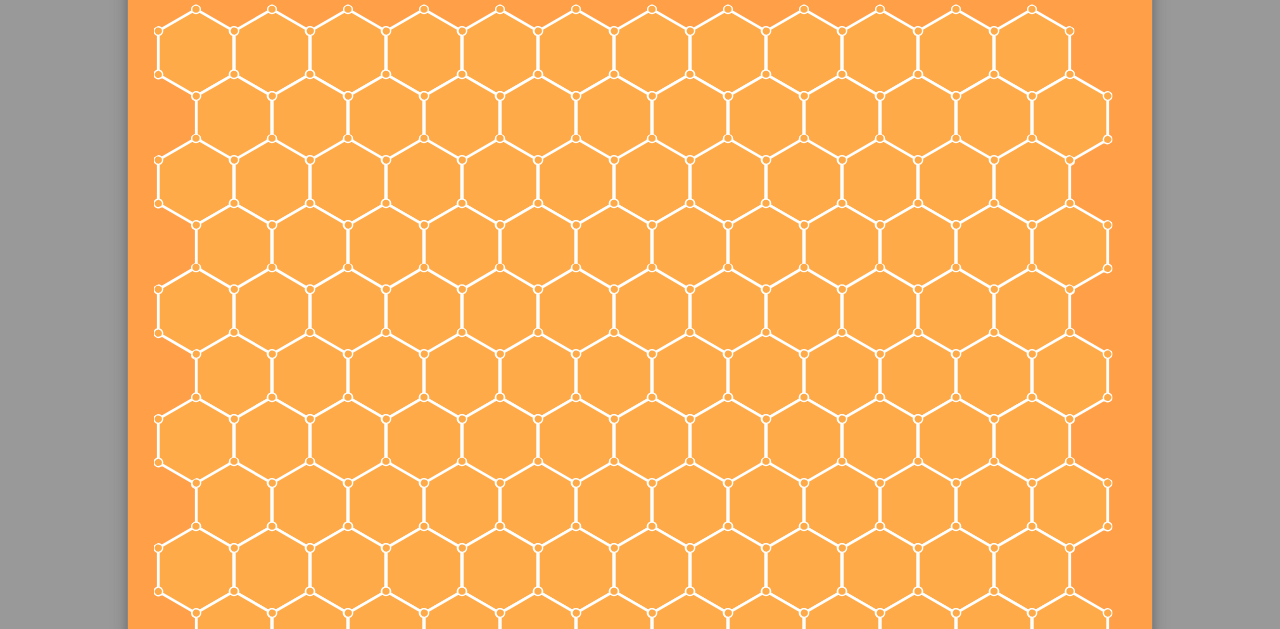
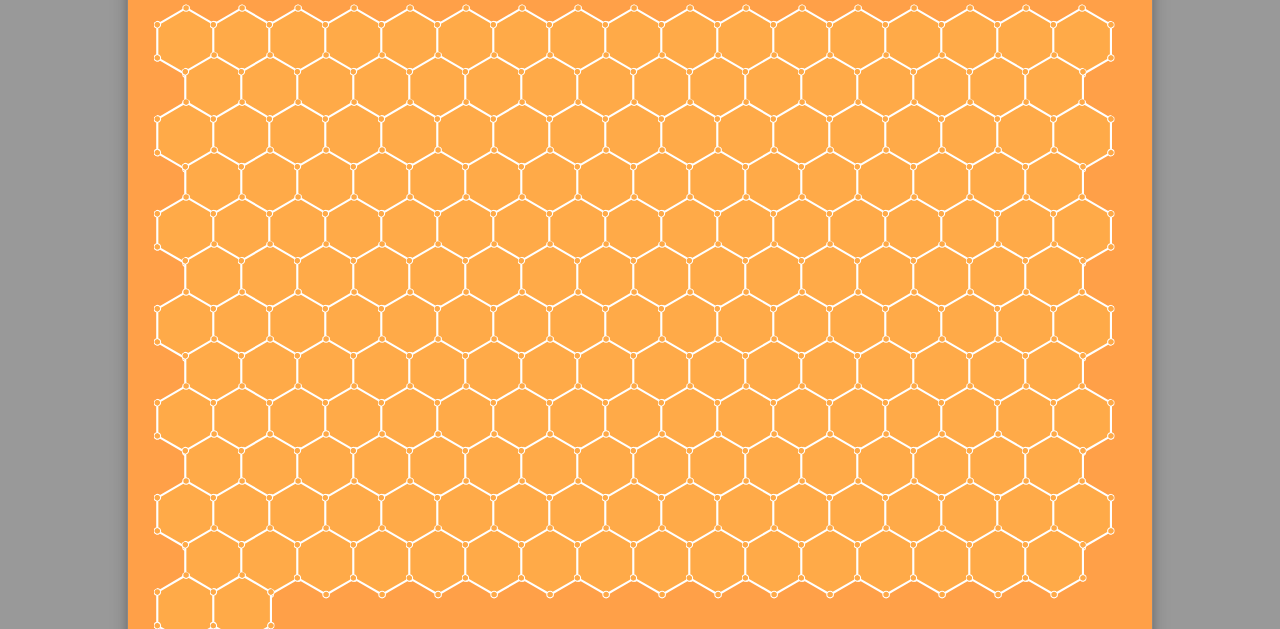
Before and after one commit to parkarta/codex, a plain HTML site: page main.html in a window 1280 px wide. Both pictures are taken after a click on the button "Open Game". Shown: the part 171-800 px from the top of the page. Drawn offline with Linux system fonts and the light colour scheme.

Commit message:
Add files via upload

```diff
--- a/assets/hex1.css
+++ b/assets/hex1.css
@@ -1,13 +1,17 @@
 .main {
-    padding:20px;
-    display:flex;
-    --s: 85px;  /* size  */
-    --m: -4.5px;    /* margin */
-    --f: calc(1.732 * var(--s) + 4 * var(--m)  - 1px);
+    padding: 20px;
+    display: flex;
+    --s: 65px;
+    /*85pxdefault*/
+    /* size  */
+    --m: -4.5px;
+    /* margin */
+    --f: calc(1.732 * var(--s) + 4 * var(--m) - 1px);
 }
 
 .container {
-    font-size: 0; /*disable white space between inline block element */
+    font-size: 0;
+    /*disable white space between inline block element */
 }
 
 .container div {
@@ -15,19 +19,22 @@
     margin: var(--m);
     height: calc(var(--s)*1.1547);
     display: inline-block;
-    font-size:initial;
+    font-size: initial;
     clip-path: polygon(0% 25%, 0% 75%, 50% 100%, 100% 75%, 100% 25%, 50% 0%);
-    background: url('hexa.svg'  ); background-repeat:no-repeat;
+    background: url('hexa.svg');
+    background-repeat: no-repeat;
     margin-bottom: calc(var(--m) - var(--s)*0.2885);
 }
+
 .container div:nth-child(odd) {
-    background: url('hexa.svg'  ); background-repeat:no-repeat;  }
+    background: url('hexa.svg');
+    background-repeat: no-repeat;
+}
+
 .container::before {
     content: "";
     width: calc(var(--s)/2 + var(--m));
     float: left;
     height: 120%;
-    shape-outside: repeating-linear-gradient(
-                     #0000 0 calc(var(--f) - 3px),
-                     #000  0 var(--f));
+    shape-outside: repeating-linear-gradient( #0000 0 calc(var(--f) - 3px), #000 0 var(--f));
 }
--- a/assets/main.css
+++ b/assets/main.css
@@ -96,6 +96,16 @@ div svg path {
 /* Extra small devices (phones, 600px and down) */
 
 @media only screen and (max-width: 600px) {
+    .main {
+        padding: 20px;
+        display: flex;
+        --s: 55px;
+        /*85pxdefault*/
+        /* size  */
+        --m: -4.5px;
+        /* margin */
+        --f: calc(1.732 * var(--s) + 4 * var(--m) - 1px);
+    }
     .popup {
         background-color: #4c4178;
         border: 5px solid white;
@@ -146,7 +156,7 @@ div svg path {
         font-family: 'Candara';
         font-size: xx-small;
         ;
-        line-height: 29px;
+        line-height: 12px;
         margin-top: -4px;
         padding-left: 10px;
     }
@@ -262,6 +272,16 @@ div svg path {
 /* Small devices (portrait tablets and large phones, 600px and up) */
 
 @media only screen and (min-width: 600px) {
+    .main {
+        padding: 20px;
+        display: flex;
+        --s: 65px;
+        /*85pxdefault*/
+        /* size  */
+        --m: -4.5px;
+        /* margin */
+        --f: calc(1.732 * var(--s) + 4 * var(--m) - 1px);
+    }
     .popup {
         background-color: #4c4178;
         border: 5px solid white;
@@ -269,7 +289,7 @@ div svg path {
         left: 10%;
         top: 30%;
         width: 75%;
-        height: 15%;
+        height: 25%;
     }
     .cross {
         float: right;
@@ -427,6 +447,16 @@ div svg path {
 /* Medium devices (landscape tablets, 768px and up) */
 
 @media only screen and (min-width: 768px) {
+    .main {
+        padding: 20px;
+        display: flex;
+        --s: 65px;
+        /*85pxdefault*/
+        /* size  */
+        --m: -4.5px;
+        /* margin */
+        --f: calc(1.732 * var(--s) + 4 * var(--m) - 1px);
+    }
     .popup {
         background-color: #4c4178;
         border: 5px solid white;
@@ -434,7 +464,7 @@ div svg path {
         left: 10%;
         top: 30%;
         width: 75%;
-        height: 15%;
+        height: 25%;
     }
     .cross {
         float: right;
@@ -592,6 +622,16 @@ div svg path {
 /* Large devices (laptops/desktops, 992px and up) */
 
 @media only screen and (min-width: 992px) {
+    .main {
+        padding: 20px;
+        display: flex;
+        --s: 65px;
+        /*85pxdefault*/
+        /* size  */
+        --m: -4.5px;
+        /* margin */
+        --f: calc(1.732 * var(--s) + 4 * var(--m) - 1px);
+    }
     .popup {
         background-color: #4c4178;
         border: 5px solid white;
@@ -599,7 +639,7 @@ div svg path {
         left: 10%;
         top: 30%;
         width: 75%;
-        height: 23%;
+        height: 40%;
     }
     .cross {
         float: right;
@@ -757,6 +797,16 @@ div svg path {
 /* Extra large devices (large laptops and desktops, 1200px and up) */
 
 @media only screen and (min-width: 1200px) {
+    .main {
+        padding: 20px;
+        display: flex;
+        --s: 75px;
+        /*85pxdefault*/
+        /* size  */
+        --m: -4.5px;
+        /* margin */
+        --f: calc(1.732 * var(--s) + 4 * var(--m) - 1px);
+    }
     .popup {
         background-color: #4c4178;
         border: 5px solid white;
@@ -764,7 +814,7 @@ div svg path {
         left: 20%;
         top: 20%;
         width: 45%;
-        height: 40%;
+        height: 60%;
     }
     .cross {
         float: right;
```
Lines whose indentation alone changed are shown as unchanged.
